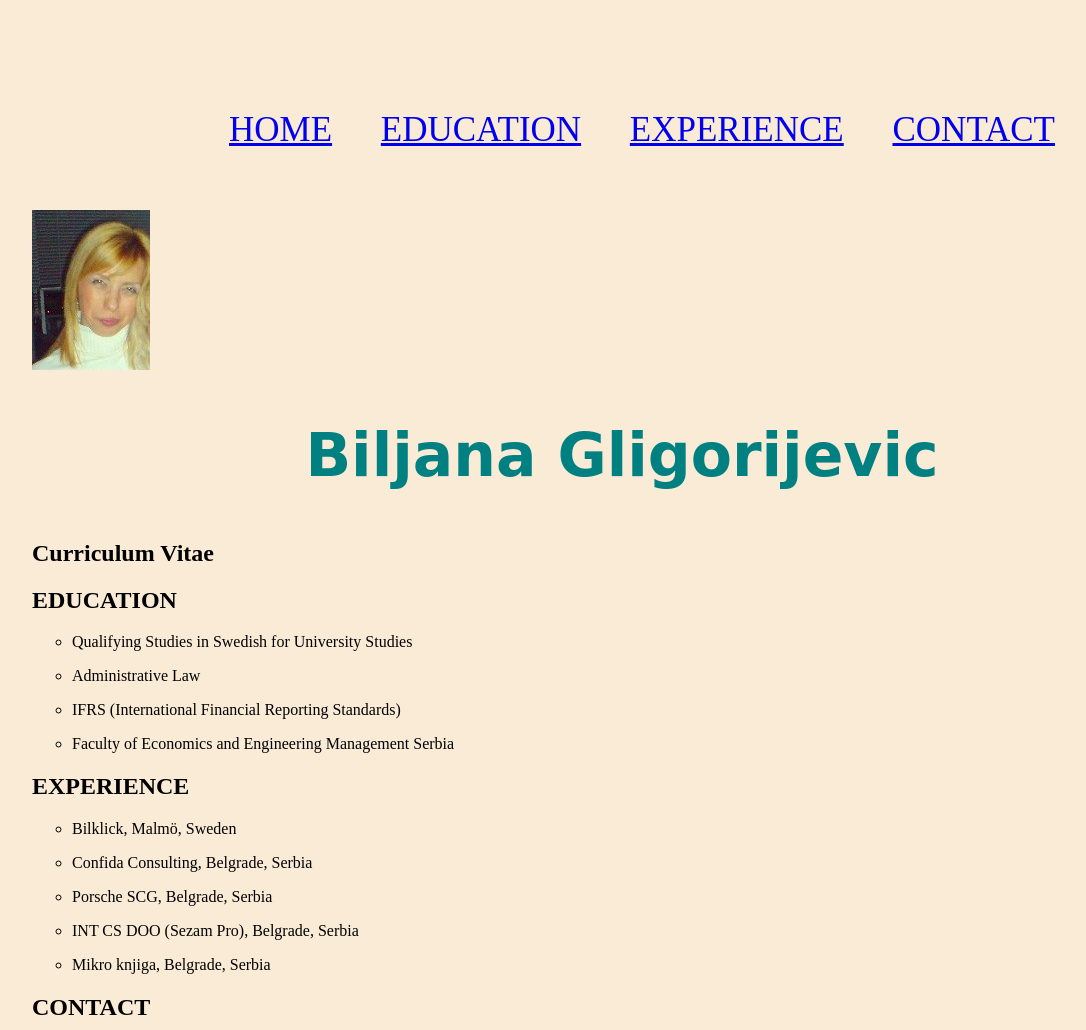
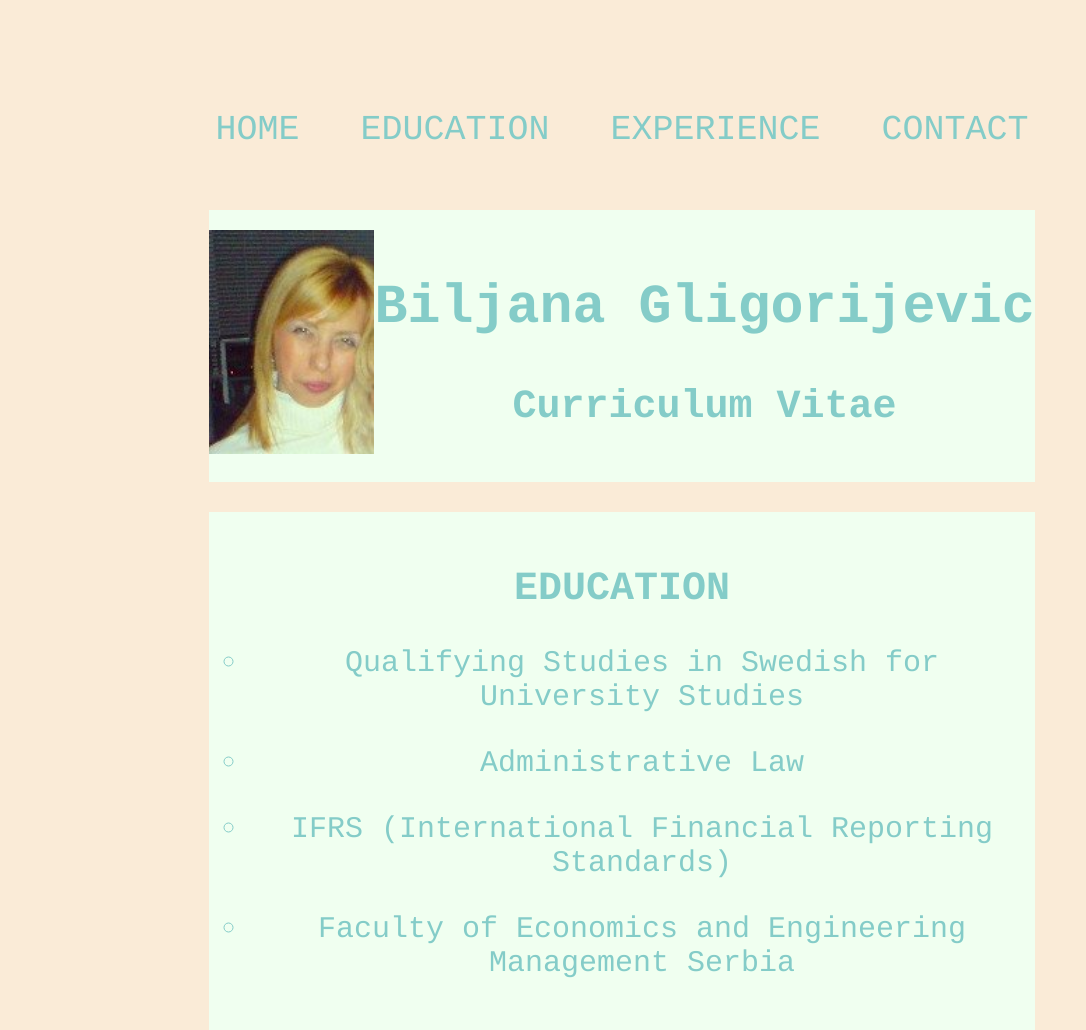
Before and after one commit to bigli0101/hack-you-future, a plain HTML site: page week-1/index.html in a window 1280 px wide. Shown: the top 1030 px of the page, without its empty margins (18-1104 px from the left). Drawn offline with nearby package versions, Linux system fonts and the light colour scheme.

Commit message:
Add files via upload

```diff
--- a/week-1/style.css
+++ b/week-1/style.css
@@ -12,45 +12,51 @@ body{
 	margin: 60px auto;
 	list-style: none;
 	text-align: center;
+	font-family: Courier, Arial;
+	font-style: bold;
 	font-size: 35px;
-	color: rgb(60, 179, 113);
+	color: rgb(132, 204, 200);
 }
 .menu-item{
 	display: inline;
-	padding: 20px;
-	color: rgb(60, 179, 113);
+	padding-right: 40px;
+	font-family: Courier, Arial;
+	font-style: bold;
+	color: rgb(132, 204, 200);
 
 }
 h1{
-	color: teal;
-	font-size: 60px;
-	font-family: cursive;
+	color: rgb(132, 204, 200);
+	font-size: 55px;
+	font-family: Courier, Arial;
 	text-align: center;
-
+}
 .my-Photo{
-	/*align: center;*/
+	align: center;
 	width: 20%;
 	float: left;
 }
 h2{
-	text-align: center;
-	color: teal;
+	color: rgb(132, 204, 200);
+	font-size: 40px;
 	font-family: Courier, Arial;
 	font-style: bold;
+	text-align: center;
 }
 p{
 	text-align: center;
-	color: teal;
+	color: rgb(132, 204, 200);
 	font-family: Courier, Arial;
 	font-style: bold;
 }
 a{
-	font: Arial;
+	font: Courier, Arial;
 	text-decoration: none;
-	color: teal;
+	color:  rgb(132, 204, 200);
 }
-
-
+li{
+	color:  rgb(132, 204, 200);
+}
 section{
 	background-color: F0FFF0;
 	width: 70%;
@@ -59,19 +65,18 @@ section{
 	padding-top: 20px;
 }
 #experience{
-	color: teal;
+	color rgbrgb(132, 204, 200));
+	font: Courier, Arial;
+	font-size: 30px;
+}
+#education{
+	color: rgbrgb(132, 204, 200);
+	font: Courier, Arial;
+	font-size: 30px;
+}
+#contact{
+	color: rgb(132, 204, 200);
 	font: Courier, Arial;
 	font-size: 30px;
 
 }
-#education{
-	color: teal;
-	font: Courier, Arial;
-	font-size: 30px;
-}
-#contact{
-	color: teal;
-	font: Courier, Arial;
-	font-size: 30px;
-
-}
```
